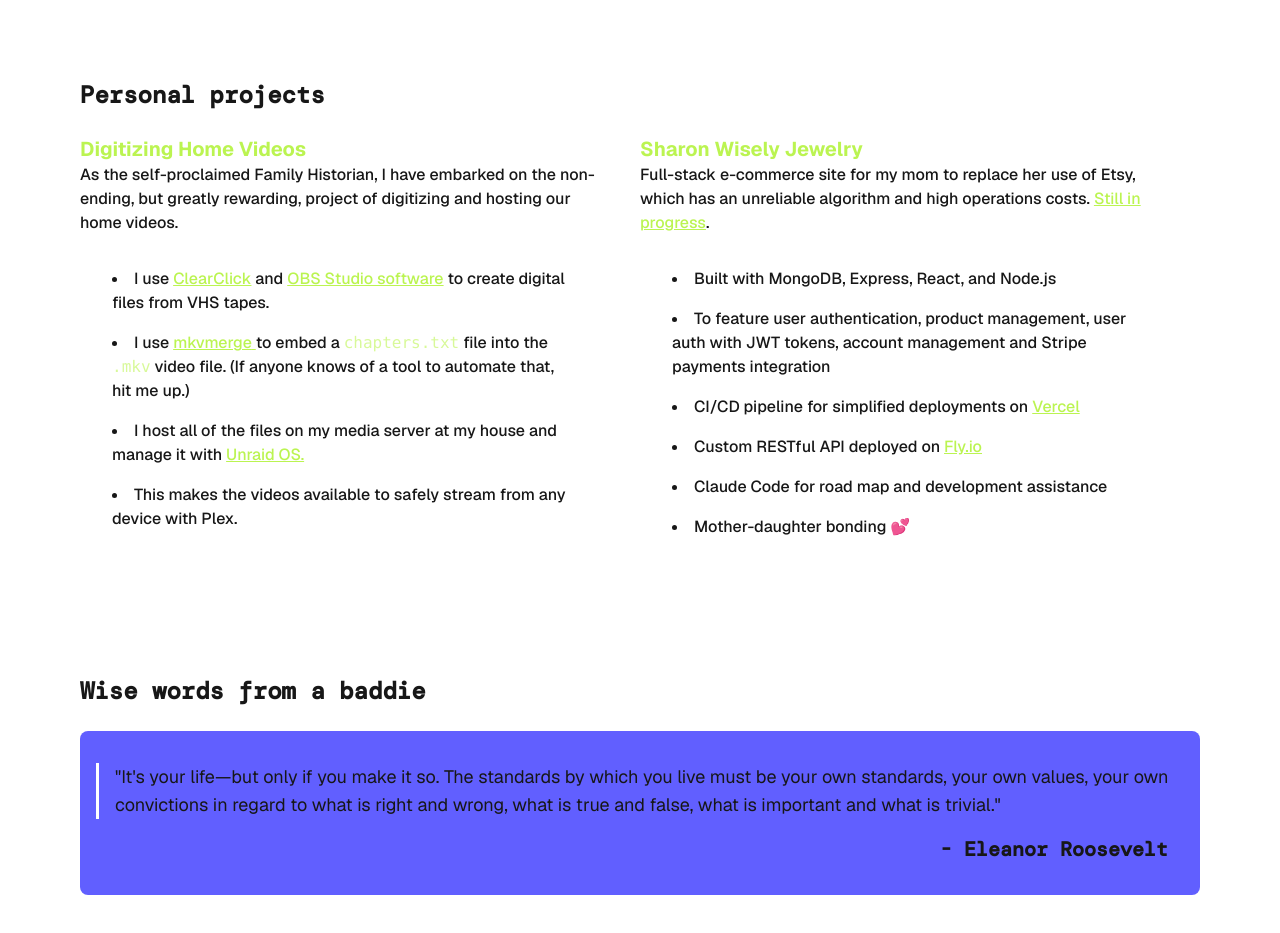
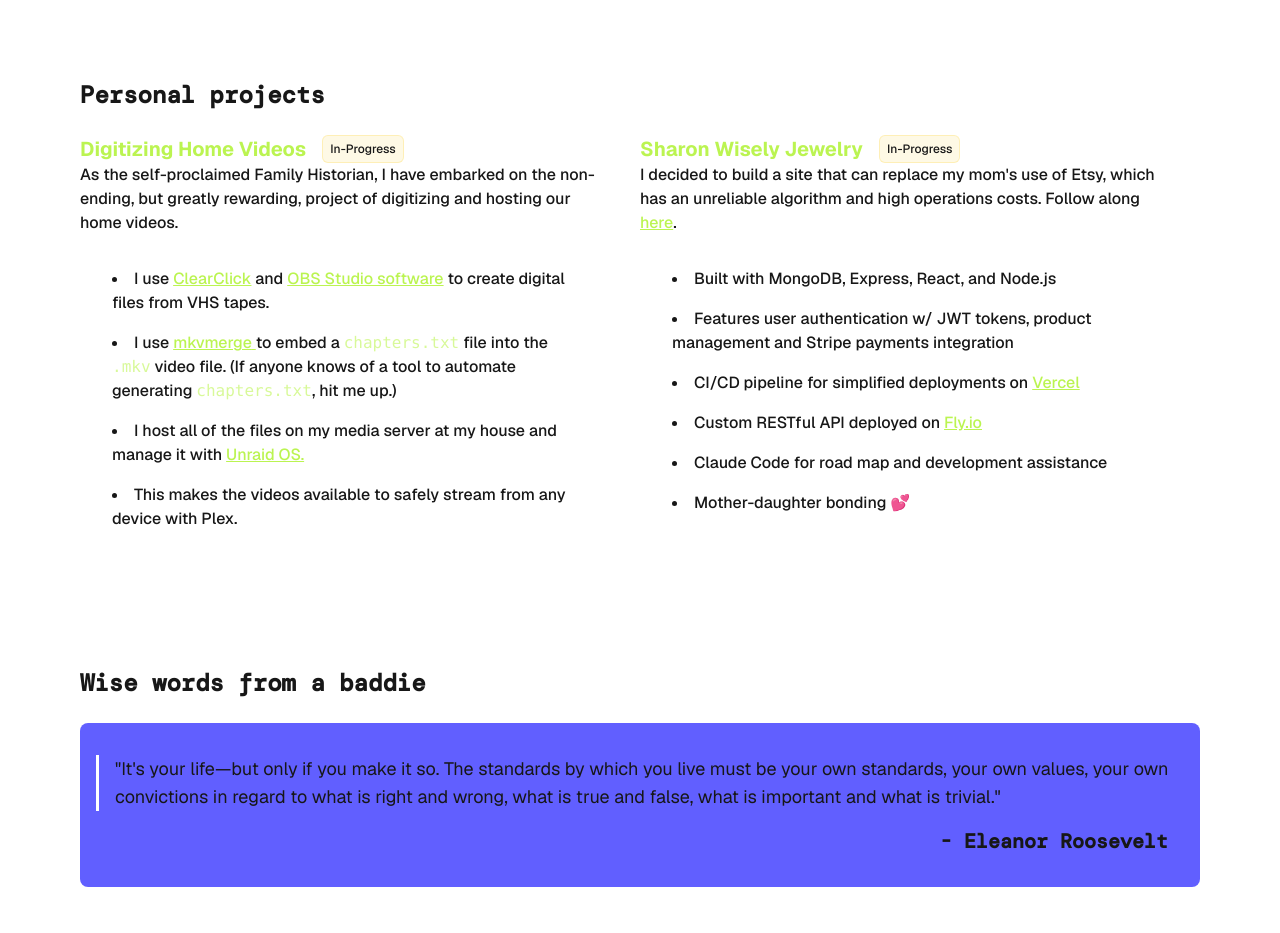
Before and after one commit to lincolnwisely/lincoln-wisely, a Next.js app: page / in a window 1280 px wide. Shown: the part 1160-2093 px from the top of the page. Built offline with nearby package versions, Linux system fonts and the light colour scheme; a web font is replaced by a local one.

Commit message:
add badges

```diff
--- a/src/components/home-videos.tsx
+++ b/src/components/home-videos.tsx
@@ -1,9 +1,14 @@
 export default function HomeVideos() {
   return (
     <div className="font-medium w-full lg:w-1/2 lg:pr-8">
-      <h2 className="font-bold text-xl text-lime-300">
-        Digitizing Home Videos
-      </h2>
+      <div className="flex flex-row">
+        <h2 className="font-bold text-xl text-lime-300 mr-4">
+          Digitizing Home Videos
+        </h2>
+        <span className="inline-flex items-center rounded-md bg-yellow-400/10 px-2 py-1 text-xs font-medium text--400 inset-ring inset-ring-yellow-400/20">
+          In-Progress
+        </span>
+      </div>
       <p>
         As the self-proclaimed Family Historian, I have embarked on the
         non-ending, but greatly rewarding, project of digitizing and hosting our
@@ -43,7 +48,8 @@
           </a>
           to embed a <code className="text-lime-200">chapters.txt</code> file
           into the <code className="text-lime-200">.mkv</code> video file. (If
-          anyone knows of a tool to automate that, hit me up.)
+          anyone knows of a tool to automate generating{' '}
+          <code className="text-lime-200">chapters.txt</code>, hit me up.)
         </li>
         <li className="pb-4">
           I host all of the files on my media server at my house and manage it
--- a/src/components/sharon-wisely.tsx
+++ b/src/components/sharon-wisely.tsx
@@ -1,17 +1,25 @@
 export default function SharonWisely() {
   return (
     <div className="font-medium w-full lg:w-1/2 lg:pr-8">
-      <h2 className="font-bold text-xl text-lime-300">Sharon Wisely Jewelry</h2>
+      <div className="flex flex-row">
+        <h2 className="font-bold text-xl text-lime-300 mr-4">
+          Sharon Wisely Jewelry
+        </h2>
+        <span className="inline-flex items-center rounded-md bg-yellow-400/10 px-2 py-1 text-xs font-medium text--400 inset-ring inset-ring-yellow-400/20">
+          In-Progress
+        </span>
+      </div>
       <p>
-        Full-stack e-commerce site for my mom to replace her use of Etsy, which
-        has an unreliable algorithm and high operations costs.{' '}
+        I decided to build a site that can replace my mom&#39;s use of Etsy,
+        which has an unreliable algorithm and high operations costs. Follow
+        along{' '}
         <a
           href="https://sw-jewelry-client.vercel.app/"
           className="underline text-lime-300"
           target="_blank"
           rel="noopener noreferrer"
         >
-          Still in progress
+          here
         </a>
         .
       </p>
@@ -20,8 +28,8 @@
           Built with MongoDB, Express, React, and Node.js
         </li>
         <li className="pb-4">
-          To feature user authentication, product management, user auth with JWT
-          tokens, account management and Stripe payments integration
+          Features user authentication w/ JWT tokens, product management and
+          Stripe payments integration
         </li>
         <li className="pb-4">
           CI/CD pipeline for simplified deployments on{' '}
```
